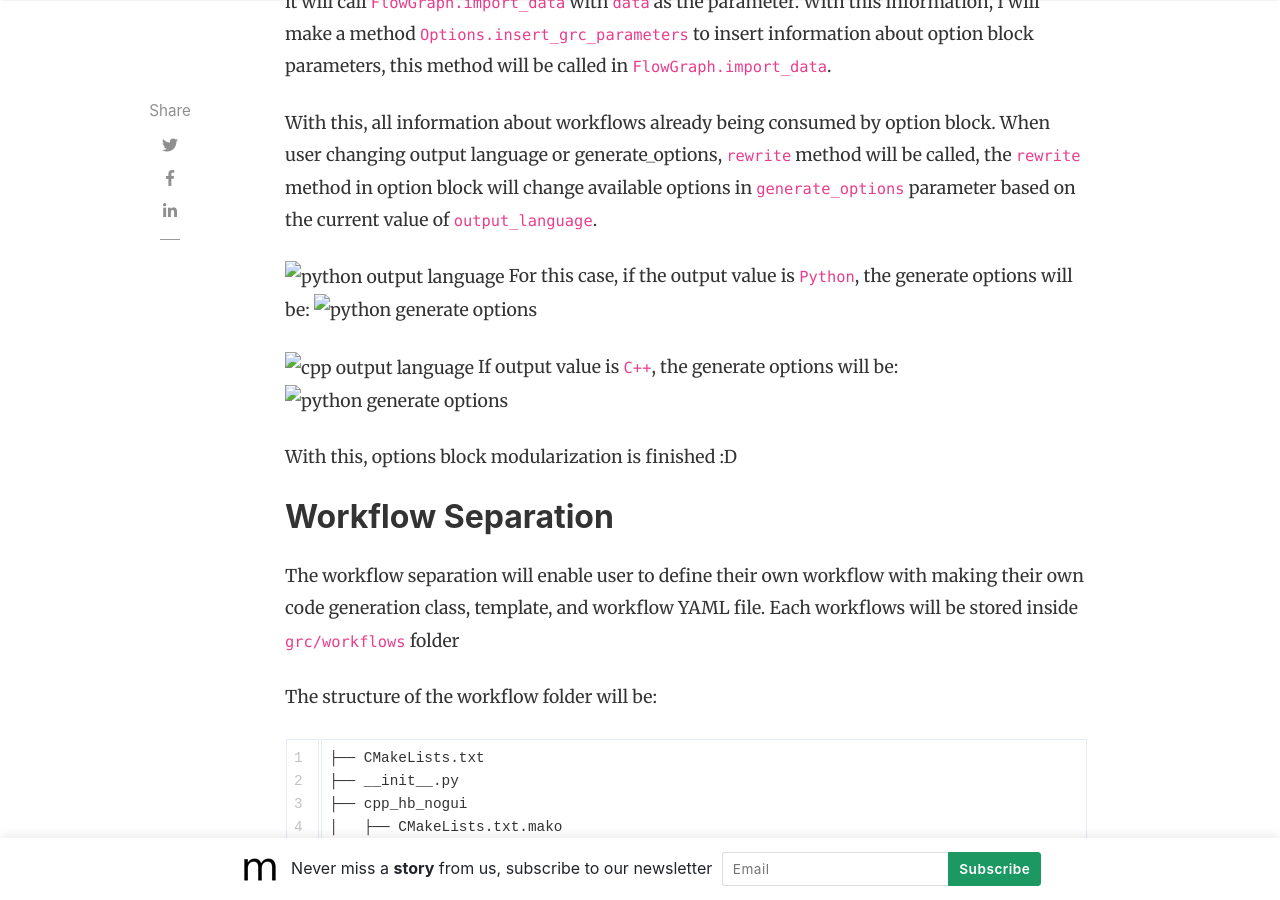
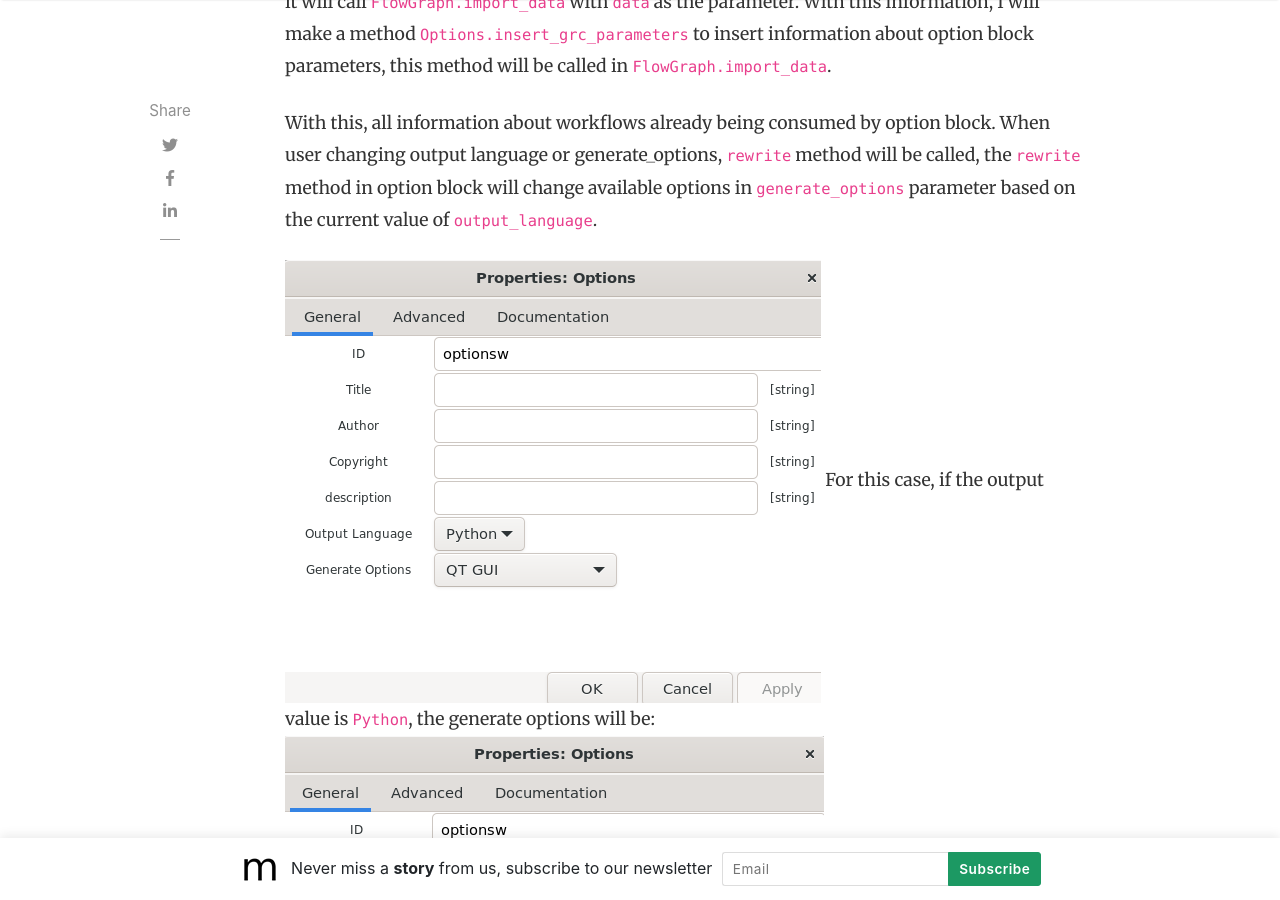
Before and after one commit to ZakyHermawan/ZakyHermawan.github.io, a Jekyll site: the page built from _posts/2024-06-1-week-1-option-block-modularization-and-workflow-separation.md, in a window 1280 px wide and 900 px high, scrolled down 3003 px. Built offline with Jekyll 4.4.1, drawn with Linux system fonts in a browser that asks for light colours; nearby versions of some CDN libraries; comment, search, counter and statistics services are not loaded.

Commit message:
change path of embedded image

````diff
--- a/_posts/2024-06-1-week-1-option-block-modularization-and-workflow-separation.md
+++ b/_posts/2024-06-1-week-1-option-block-modularization-and-workflow-separation.md
@@ -63,13 +63,13 @@ When the GRC is initiating a flow graph, it will call `Platform.make_flow_graph`
 
 With this, all information about workflows already being consumed by option block. When user changing output language or generate_options, `rewrite` method will be called, the `rewrite` method in option block will change available options in `generate_options` parameter based on the current value of `output_language`.
 
-![python output language](assets/images/python_output_language.png)
+![python output language](/assets/images/python_output_language.png)
 For this case, if the output value is `Python`, the generate options will be:
-![python generate options](assets/images/python_generate_options.png)
+![python generate options](/assets/images/python_generate_options.png)
 
-![cpp output language](assets/images/cpp_output_language.png)
+![cpp output language](/assets/images/cpp_output_language.png)
 If output value is `C++`, the generate options will be:
-![python generate options](assets/images/python_generate_options.png)
+![python generate options](/assets/images/python_generate_options.png)
 
 With this, options block modularization is finished :D
 
@@ -161,7 +161,7 @@ class Generator(object):
 ```
 
 The GRC successfully generate the code and executing it
-![cpp code genereation](assets/images/cpp_code_genereation.png)
+![cpp code genereation](/assets/images/cpp_code_genereation.png)
 
 ## Writing Tests
 
@@ -221,7 +221,7 @@ def test_generator():
 
 The workflow_paths array will be used to tell the platform object to also read the workflows files.
 You can call the test with:
-![test generator](assets/images/test_generator.png)
+![test generator](/assets/images/test_generator.png)
 
 ## Conclusion
 * The option block has been modularized by implementing it in Python instead of using a YAML file.
````
